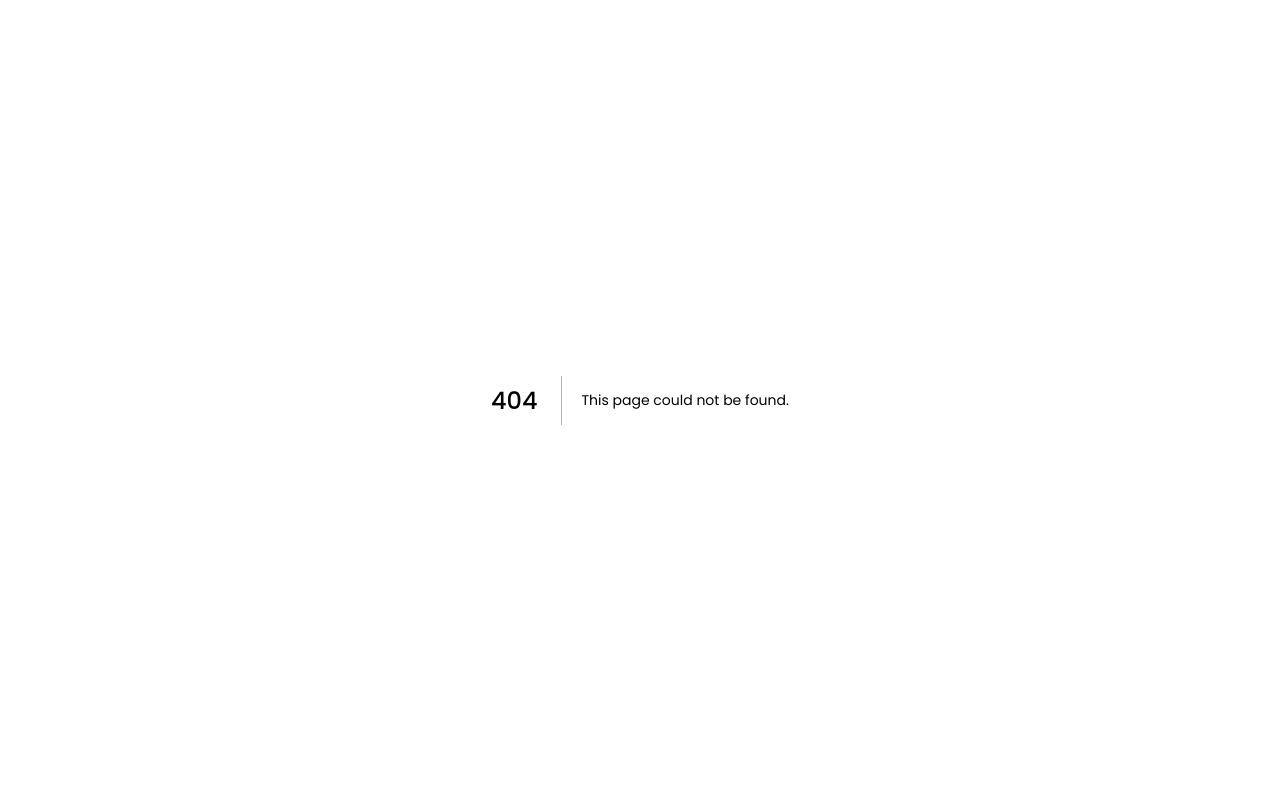
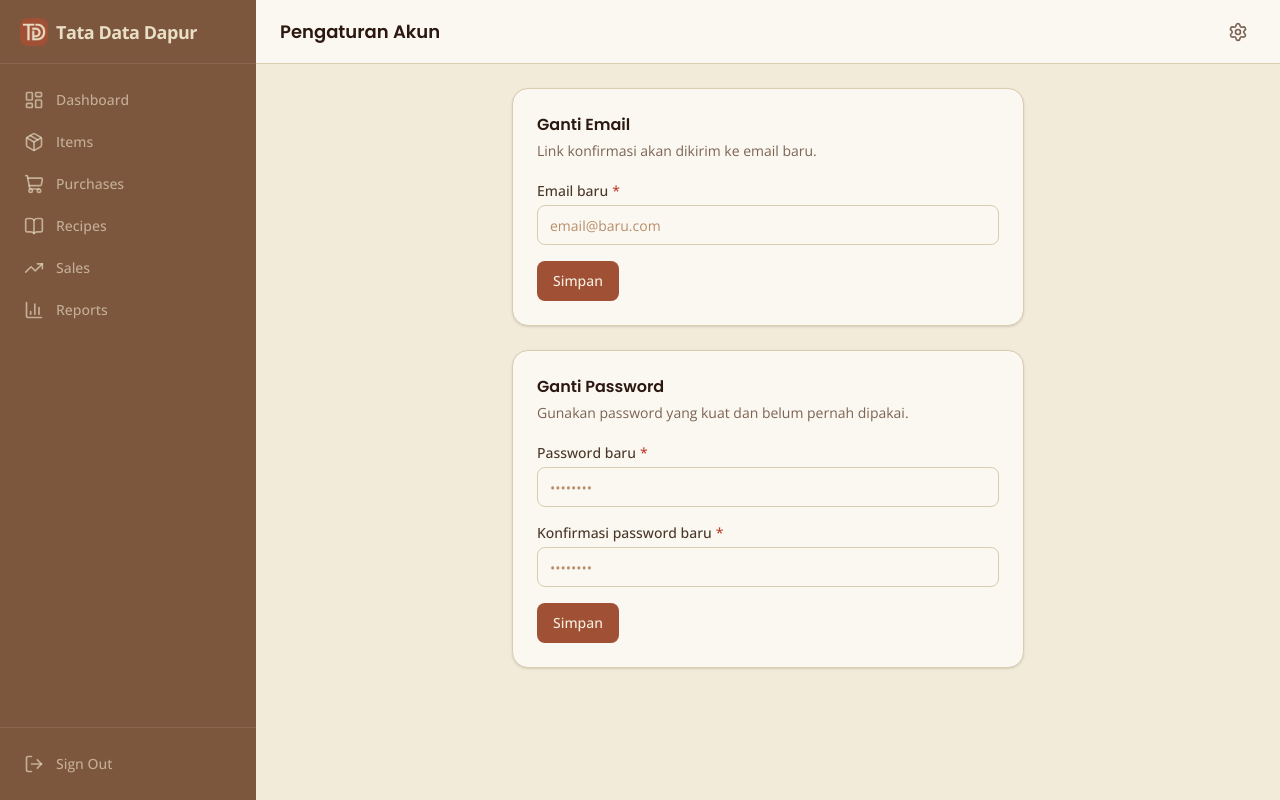
Before and after one commit to hasbi12muhammad/tata-data-dapur, a Next.js app: page /settings in a window 1280 px wide. Before the commit this address had no page. Built offline with nearby package versions, Linux system fonts and the light colour scheme; no server answers.

Commit message:
feat: add Settings page for email & password update

```diff
--- /dev/null
+++ b/src/app/settings/page.tsx
@@ -0,0 +1,134 @@
+"use client";
+
+export const dynamic = "force-dynamic";
+
+import { AppLayout } from "@/components/layout/AppLayout";
+import { Button } from "@/components/ui/Button";
+import { Input } from "@/components/ui/Input";
+import { createClient } from "@/lib/supabase/client";
+import { useState } from "react";
+import toast from "react-hot-toast";
+
+export default function SettingsPage() {
+  const supabase = createClient();
+
+  const [email, setEmail] = useState("");
+  const [emailLoading, setEmailLoading] = useState(false);
+  const [emailSent, setEmailSent] = useState(false);
+
+  const [password, setPassword] = useState("");
+  const [confirmPassword, setConfirmPassword] = useState("");
+  const [passwordError, setPasswordError] = useState("");
+  const [passwordLoading, setPasswordLoading] = useState(false);
+
+  async function handleEmailUpdate(e: React.FormEvent) {
+    e.preventDefault();
+    setEmailLoading(true);
+    setEmailSent(false);
+    const { error } = await supabase.auth.updateUser({ email });
+    setEmailLoading(false);
+    if (error) {
+      toast.error(error.message);
+    } else {
+      setEmailSent(true);
+      setEmail("");
+    }
+  }
+
+  async function handlePasswordUpdate(e: React.FormEvent) {
+    e.preventDefault();
+    if (password !== confirmPassword) {
+      setPasswordError("Password tidak cocok");
+      return;
+    }
+    setPasswordError("");
+    setPasswordLoading(true);
+    const { error } = await supabase.auth.updateUser({ password });
+    setPasswordLoading(false);
+    if (error) {
+      toast.error(error.message);
+    } else {
+      toast.success("Password berhasil diubah");
+      setPassword("");
+      setConfirmPassword("");
+    }
+  }
+
+  return (
+    <AppLayout title="Pengaturan Akun">
+      <div className="max-w-lg mx-auto flex flex-col gap-6">
+        {/* Email Section */}
+        <div className="bg-[#FBF8F2] rounded-2xl border border-[#D9CCAF] shadow-sm p-6">
+          <h2 className="text-base font-semibold text-[#2C1810] mb-1">
+            Ganti Email
+          </h2>
+          <p className="text-sm text-[#7C6352] mb-5">
+            Link konfirmasi akan dikirim ke email baru.
+          </p>
+          {emailSent && (
+            <div className="mb-4 rounded-lg bg-[#E9F5E9] border border-[#A8D5A2] px-4 py-3 text-sm text-[#2E6B2E]">
+              Cek inbox email baru Anda untuk konfirmasi.
+            </div>
+          )}
+          <form onSubmit={handleEmailUpdate} className="flex flex-col gap-4">
+            <Input
+              label="Email baru"
+              type="email"
+              value={email}
+              onChange={(e) => setEmail(e.target.value)}
+              required
+              placeholder="email@baru.com"
+            />
+            <Button type="submit" loading={emailLoading} className="self-start">
+              Simpan
+            </Button>
+          </form>
+        </div>
+
+        {/* Password Section */}
+        <div className="bg-[#FBF8F2] rounded-2xl border border-[#D9CCAF] shadow-sm p-6">
+          <h2 className="text-base font-semibold text-[#2C1810] mb-1">
+            Ganti Password
+          </h2>
+          <p className="text-sm text-[#7C6352] mb-5">
+            Gunakan password yang kuat dan belum pernah dipakai.
+          </p>
+          <form onSubmit={handlePasswordUpdate} className="flex flex-col gap-4">
+            <Input
+              label="Password baru"
+              type="password"
+              value={password}
+              onChange={(e) => {
+                setPassword(e.target.value);
+                setPasswordError("");
+              }}
+              required
+              placeholder="••••••••"
+              autoComplete="new-password"
+            />
+            <Input
+              label="Konfirmasi password baru"
+              type="password"
+              value={confirmPassword}
+              onChange={(e) => {
+                setConfirmPassword(e.target.value);
+                setPasswordError("");
+              }}
+              required
+              placeholder="••••••••"
+              autoComplete="new-password"
+              error={passwordError}
+            />
+            <Button
+              type="submit"
+              loading={passwordLoading}
+              className="self-start"
+            >
+              Simpan
+            </Button>
+          </form>
+        </div>
+      </div>
+    </AppLayout>
+  );
+}
--- a/src/components/layout/AppLayout.tsx
+++ b/src/components/layout/AppLayout.tsx
@@ -1,7 +1,8 @@
 "use client";
 
 import { Sidebar } from "./Sidebar";
-import { Menu } from "lucide-react";
+import { Menu, Settings } from "lucide-react";
+import Link from "next/link";
 import { useState } from "react";
 
 interface AppLayoutProps {
@@ -31,10 +32,19 @@ export function AppLayout({ children, title, action }: AppLayoutProps) {
             {title}
           </h1>
           {action && <div className="flex-shrink-0">{action}</div>}
+          <Link
+            href="/settings"
+            className="p-2 rounded-lg text-[#7C6352] hover:bg-[#E9DFC6] transition-colors"
+            aria-label="Pengaturan akun"
+          >
+            <Settings className="w-5 h-5" />
+          </Link>
         </header>
 
         {/* Content */}
-        <main className="flex-1 overflow-y-auto p-4 sm:p-6 overflow-x-hidden">{children}</main>
+        <main className="flex-1 overflow-y-auto p-4 sm:p-6 overflow-x-hidden">
+          {children}
+        </main>
       </div>
     </div>
   );
```
